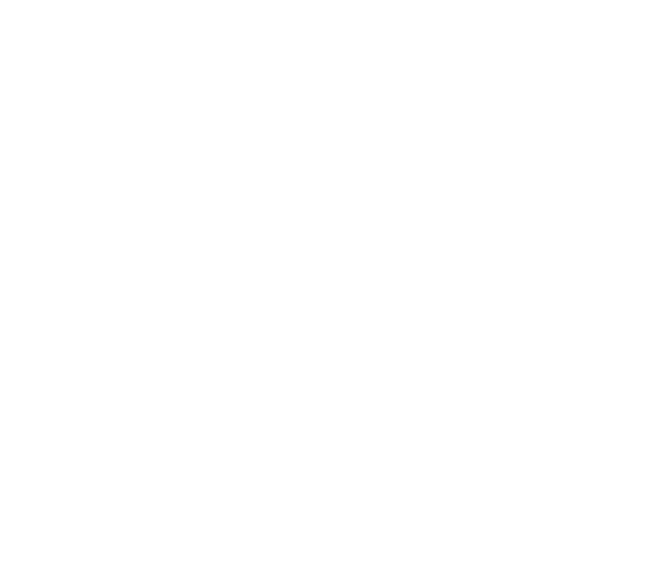
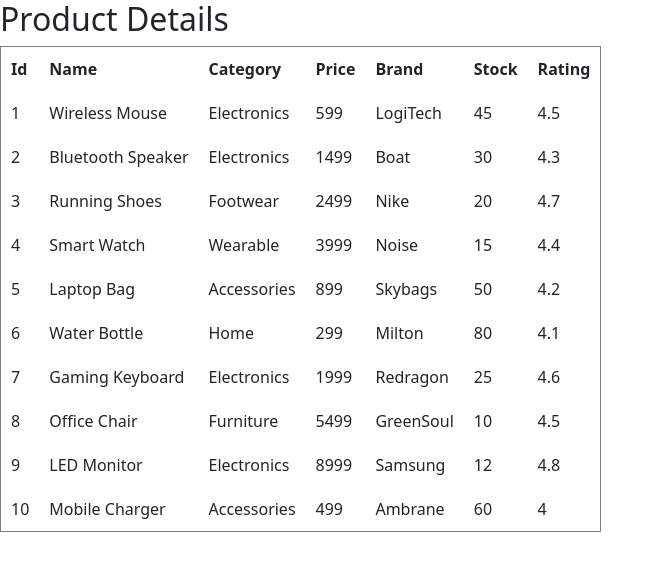
Before and after one commit to Nitishkrsahu/react-class, a React (Vite) app: page / in a window 1280 px wide. Shown: the top 570 px of the page, without its empty margins (0-664 px from the left). Built offline with nearby package versions, Linux system fonts and the light colour scheme.

Commit message:
axios, fetch

```diff
--- a/package.json
+++ b/package.json
@@ -10,6 +10,9 @@
     "preview": "vite preview"
   },
   "dependencies": {
+    "axios": "^1.16.1",
+    "bootstrap": "^5.3.8",
+    "bootstrap-icons": "^1.13.1",
     "react": "^19.2.6",
     "react-dom": "^19.2.6"
   },
--- a/src/App.jsx
+++ b/src/App.jsx
@@ -9,11 +9,14 @@
 import Undefined from "./component/binding/Undefined"
 import Object from "./component/object-Ajax/object"
 import Ajax from "./component/object-Ajax/ajax"
+import Fetch from "./component/object-Ajax/fetch"
+import '../node_modules/bootstrap/dist/css/bootstrap.css'
+import '../node_modules/bootstrap-icons/font/bootstrap-icons.css'
 
 function App(){
   return(
     <div>
-      <Ajax></Ajax>
+      <Fetch></Fetch>
     </div>
   )
 }
--- /dev/null
+++ b/src/component/object-Ajax/fetch.jsx
@@ -0,0 +1,58 @@
+import React, { useEffect, useState } from 'react'
+
+export default function Fetch() {
+    const [product, setProduct] = useState([{id: 0, name: "", category: "", price: 0, brand: "", stock: 0, rating: 0}]);
+
+    function GetData() {
+        fetch('./data.json')
+            .then(response => {
+                return response.json();
+            })
+            .then((data) => {
+                setProduct(data);
+                console.log(data);
+            })
+            .catch((error) =>{
+                console.log(error);
+            })
+        }
+    useEffect(() => {
+        GetData();
+    }, [])
+
+    return (
+        <div>
+            <h2>Product Details</h2>
+            <table border={1} cellPadding={10} cellSpacing={0}>
+                <thead>
+                    <tr>
+                        <th>Id</th>
+                        <th>Name</th>
+                        <th>Category</th>
+                        <th>Price</th>
+                        <th>Brand</th>
+                        <th>Stock</th>
+                        <th>Rating</th>
+                    </tr>
+                </thead>
+                <tbody>
+                    {
+                        product.map((item) => {
+                            return(
+                                <tr key={item.id}>
+                                <td>{item.id}</td>
+                                <td>{item.name}</td>
+                                <td>{item.category}</td>
+                                <td>{item.price}</td>
+                                <td>{item.brand}</td>
+                                <td>{item.stock}</td>
+                                <td>{item.rating}</td>
+                            </tr>
+                            )
+                        })
+                    }
+                </tbody>
+            </table>
+        </div>
+    )
+}
```
Also changed, not shown: src/component/object-Ajax/axios.jsx (added, +52 -0 lines), 1 other file (tests, documents, lock files or other folders).
